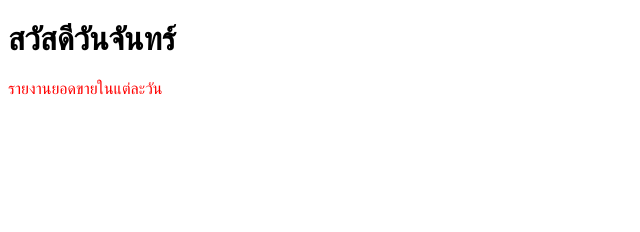
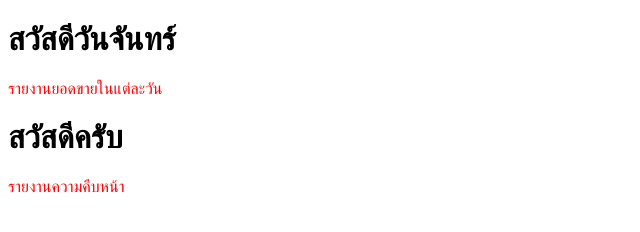
Before and after one commit to DachDev031-9/DachProject, a plain HTML site: page index.html in a window 1280 px wide. Shown: the whole page, without its empty margins (0-640 px from the left). Drawn offline with Linux system fonts and the light colour scheme.

Commit message:
Add datas

```diff
--- a/index.html
+++ b/index.html
@@ -14,5 +14,7 @@
 <body>
     <h1>สวัสดีวันจันทร์</h1>
     <p>รายงานยอดขายในแต่ละวัน</p>
+    <h1>สวัสดีครับ</h1>
+    <p>รายงานความคืบหน้า</p>
 </body>
 </html>
```
